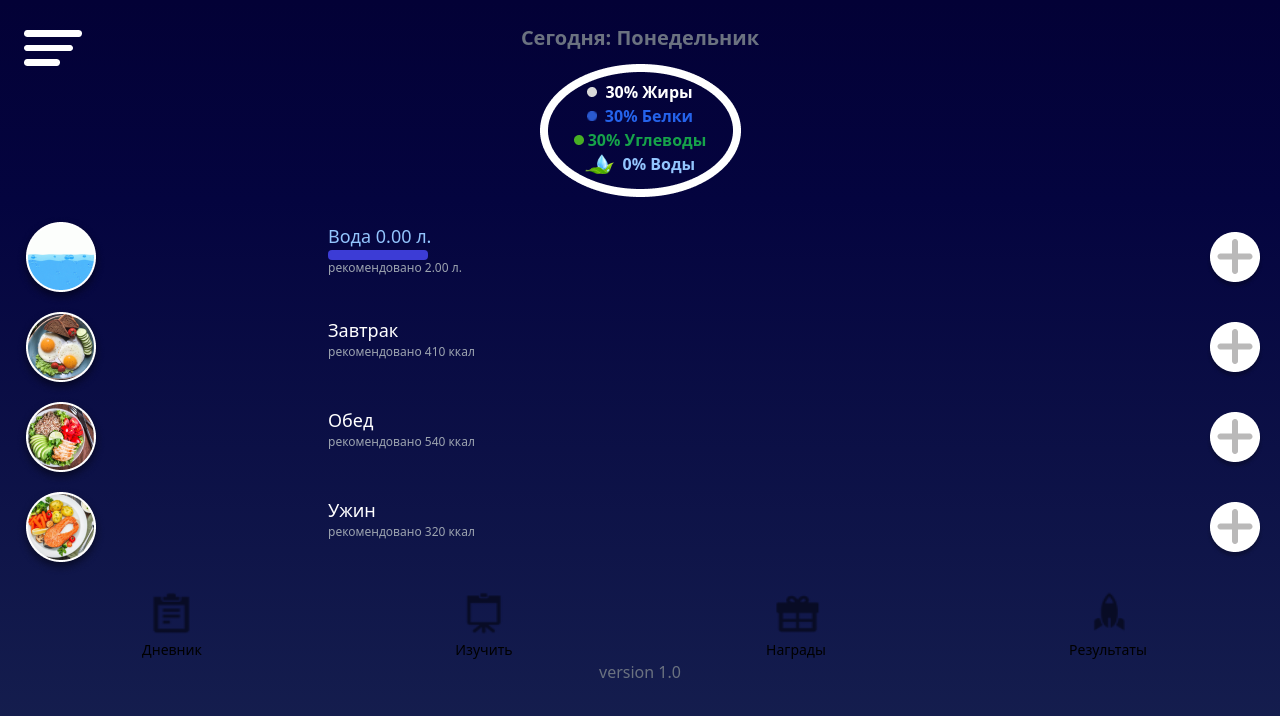
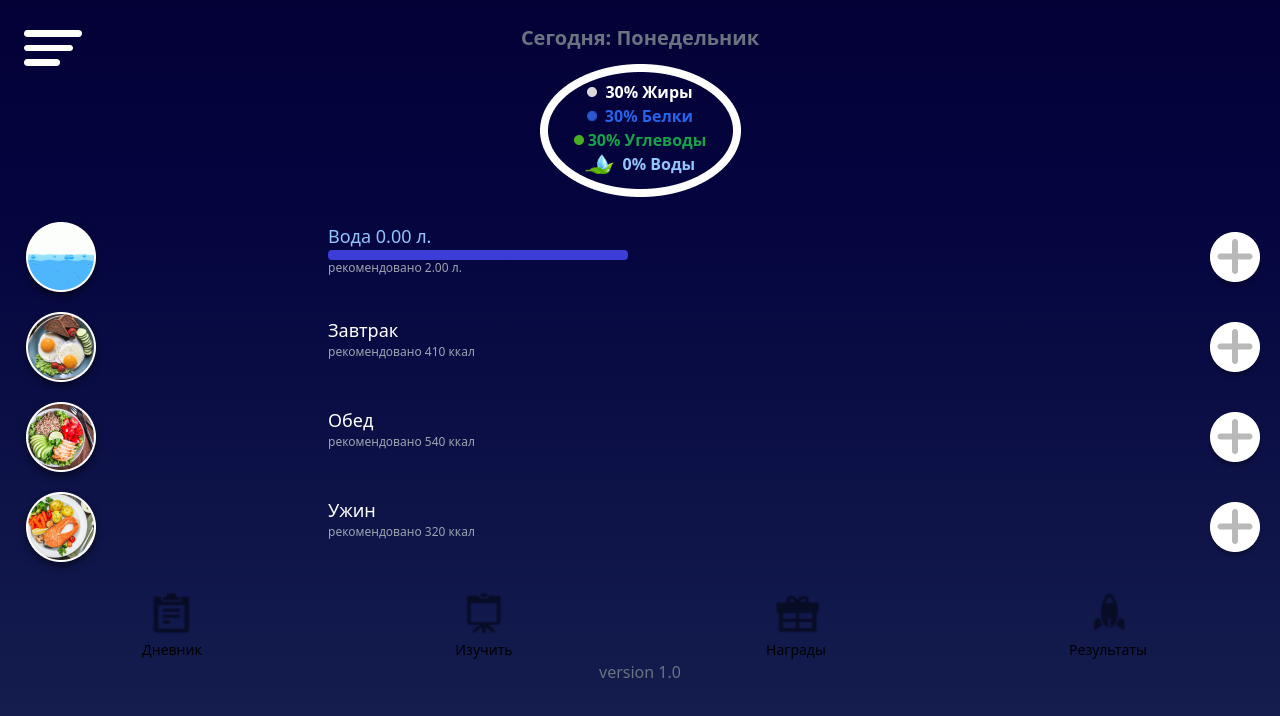
Before and after one commit to Goodwin126/tg-mini-app-mark2, a Vue app: page / in a window 1280 px wide. Shown: the top 716 px of the page. Built offline with nearby package versions, Linux system fonts and the light colour scheme.

Commit message:
new_version

```diff
--- a/src/components/Menu.vue
+++ b/src/components/Menu.vue
@@ -30,7 +30,7 @@ const waterPercentage = computed(() => {
       <div class="ml-0 mt-1.5">
         <p class="text-lg text-blue-300 overflow-auto">Вода {{ waterConsumedLiters }} л.</p>
         <!-- Прогресс-бар -->
-        <ProgressBar maxWeight="100px" waterPercentage :persent="waterPercentage" />
+        <ProgressBar maxWeight="300px" waterPercentage :persent="waterPercentage" />
         <p class="text-xs text-gray-400 overflow-auto mt-0">
           рекомендовано {{ (waterStore.normPerPerson / 1000).toFixed(2) }} л.
         </p>
--- a/src/components/ProgressBar.vue
+++ b/src/components/ProgressBar.vue
@@ -2,7 +2,7 @@
 const props = defineProps({
   maxWeight: {
     type: String,
-    default: '300px'
+    default: '600px'
   },
   persent: {
     type: Number,
```
